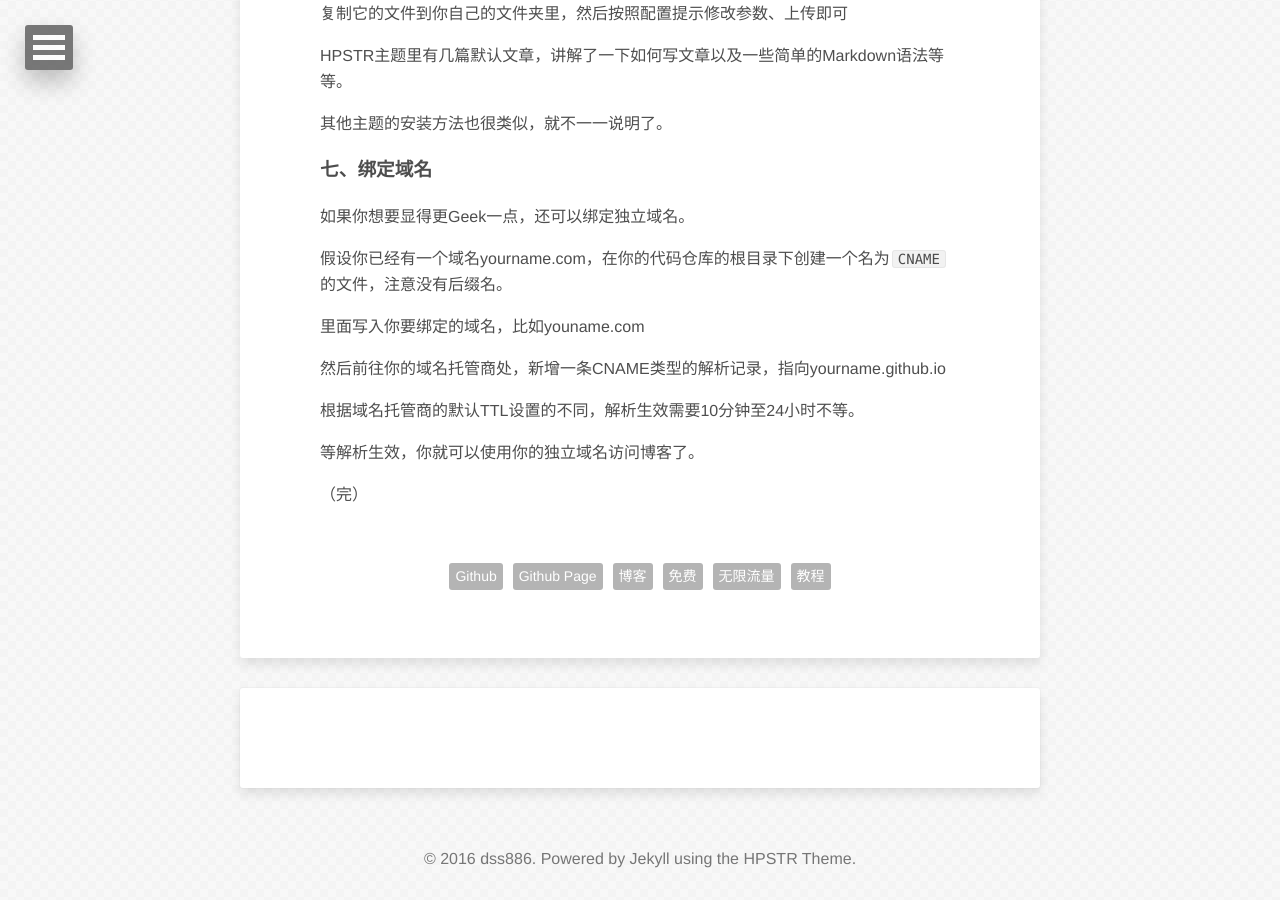
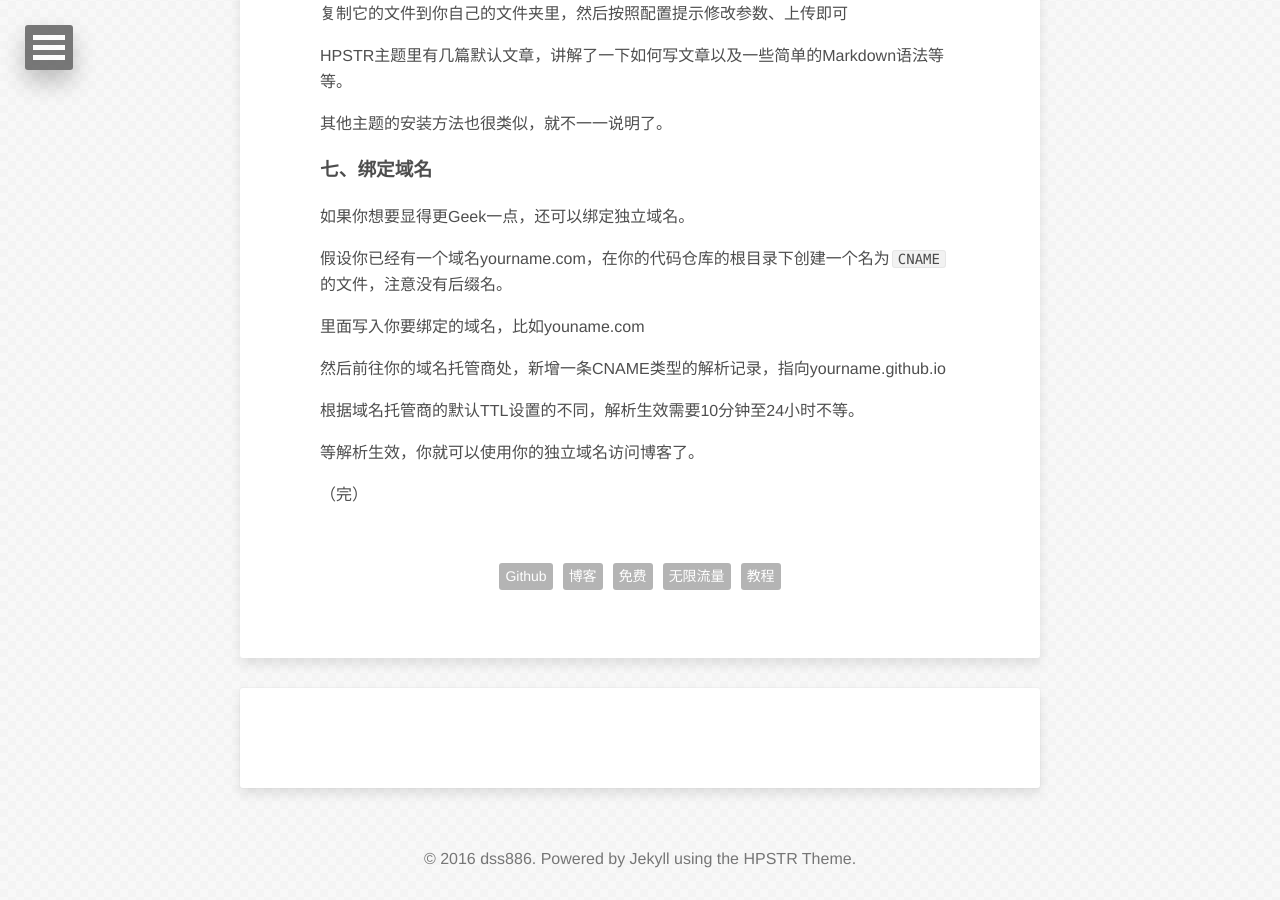
Before and after one commit to dss886/www.dss886.com, a Jekyll site: the page built from _posts/2014-05-05-03.md, in a window 1280 px wide and 900 px high, scrolled down 5375 px. Built offline with Jekyll 4.4.1, drawn with Linux system fonts in a browser that asks for light colours; nearby versions of some CDN libraries.

Commit message:
更新README

```diff
--- a/_posts/2014-05-05-03.md
+++ b/_posts/2014-05-05-03.md
@@ -1,8 +1,8 @@
 ---
 layout: post
 title: "零基础Github Page免费无限流量个人博客搭建教程"
-category: Github
-tags: [Github, Github Page, 博客, 免费, 无限流量, 教程]
+category: Web
+tags: [Github, 博客, 免费, 无限流量, 教程]
 date: 2014-05-05 15:36:18
 image:
   feature: 10.jpg
```
Also changed, not shown: README.md.
